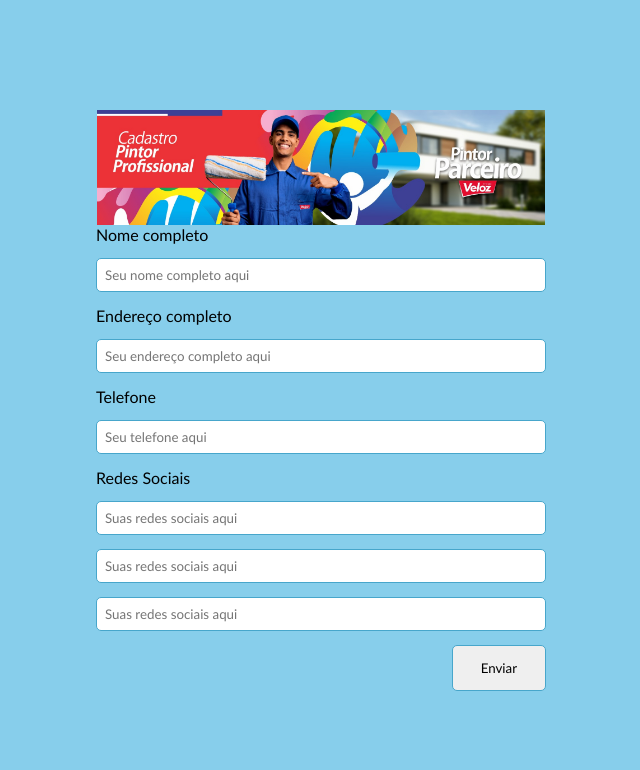
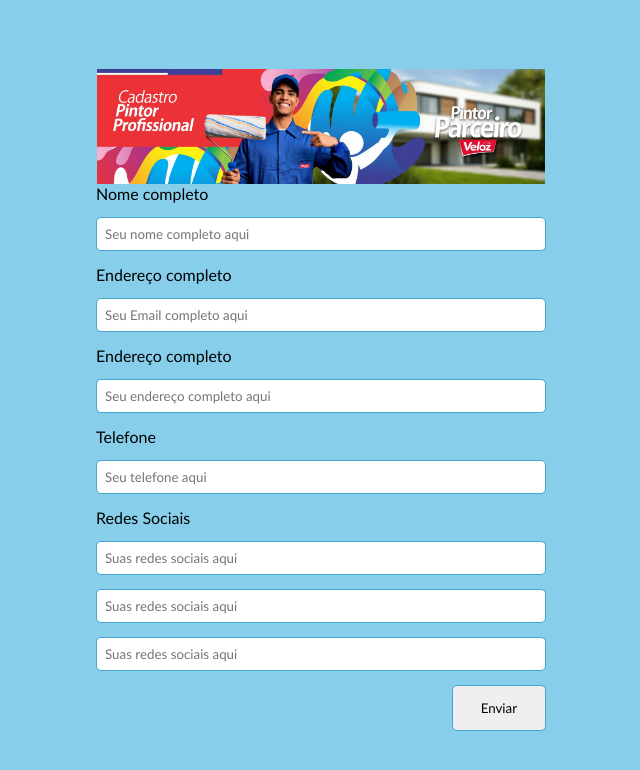
Before and after one commit to S0F1AX/Site-trabalho-papai, a plain HTML site: page index.html in a window 1280 px wide. Shown: the whole page, without its empty margins (319-959 px from the left). Drawn offline with Linux system fonts and the light colour scheme.

Commit message:
Add files via upload

```diff
--- a/index.html
+++ b/index.html
@@ -63,15 +63,18 @@
 </head>
 <body>
     <img src="pp.jpg">
-<form method="POST" action="https://formsubmit.co/sofiaekoara@gmail.com">
+<form method="POST" action="https://formsubmit.co/flavio@ekoara.com.br">
     <text>Nome completo</text>
     <input name="Nome" type="text" placeholder="Seu nome completo aqui" required/>
 
     <text>Endereço completo</text>
-    <input name="Endereço" type="email" placeholder="Seu endereço completo aqui" required/>
+    <input name="Email" type="text" placeholder="Seu Email completo aqui" required/>
+
+    <text>Endereço completo</text>
+    <input name="Endereço" type="text" placeholder="Seu endereço completo aqui" required/>
 
     <text>Telefone</text>
-    <input name="Telefone" type="phone" placeholder="Seu telefone aqui" required/>
+    <input name="Telefone" type="text" placeholder="Seu telefone aqui" required/>
 
     <text>Redes Sociais</text>
     <input name="RedeSocial1" type="social" placeholder="Suas redes sociais aqui" required/>
```
